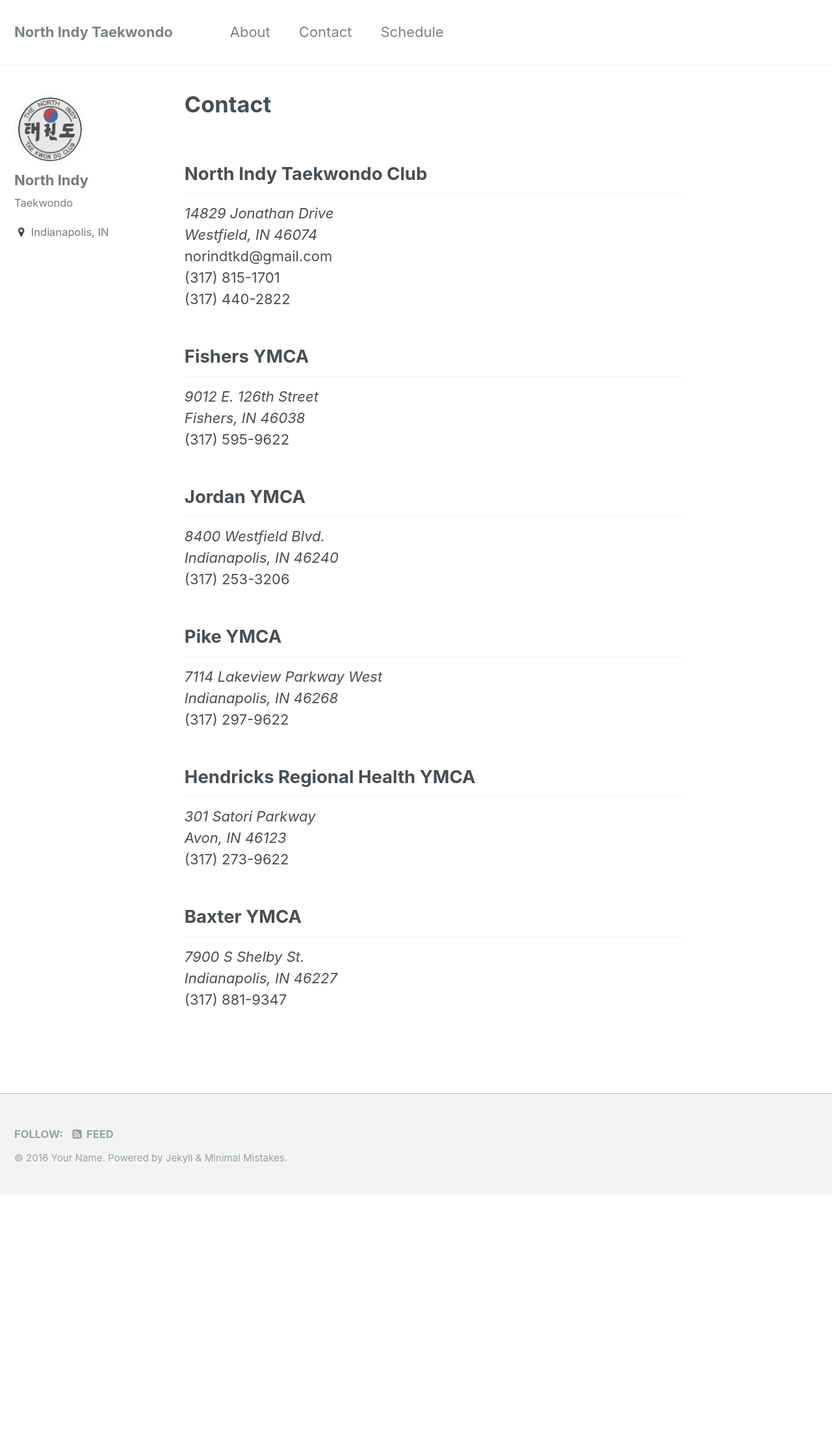
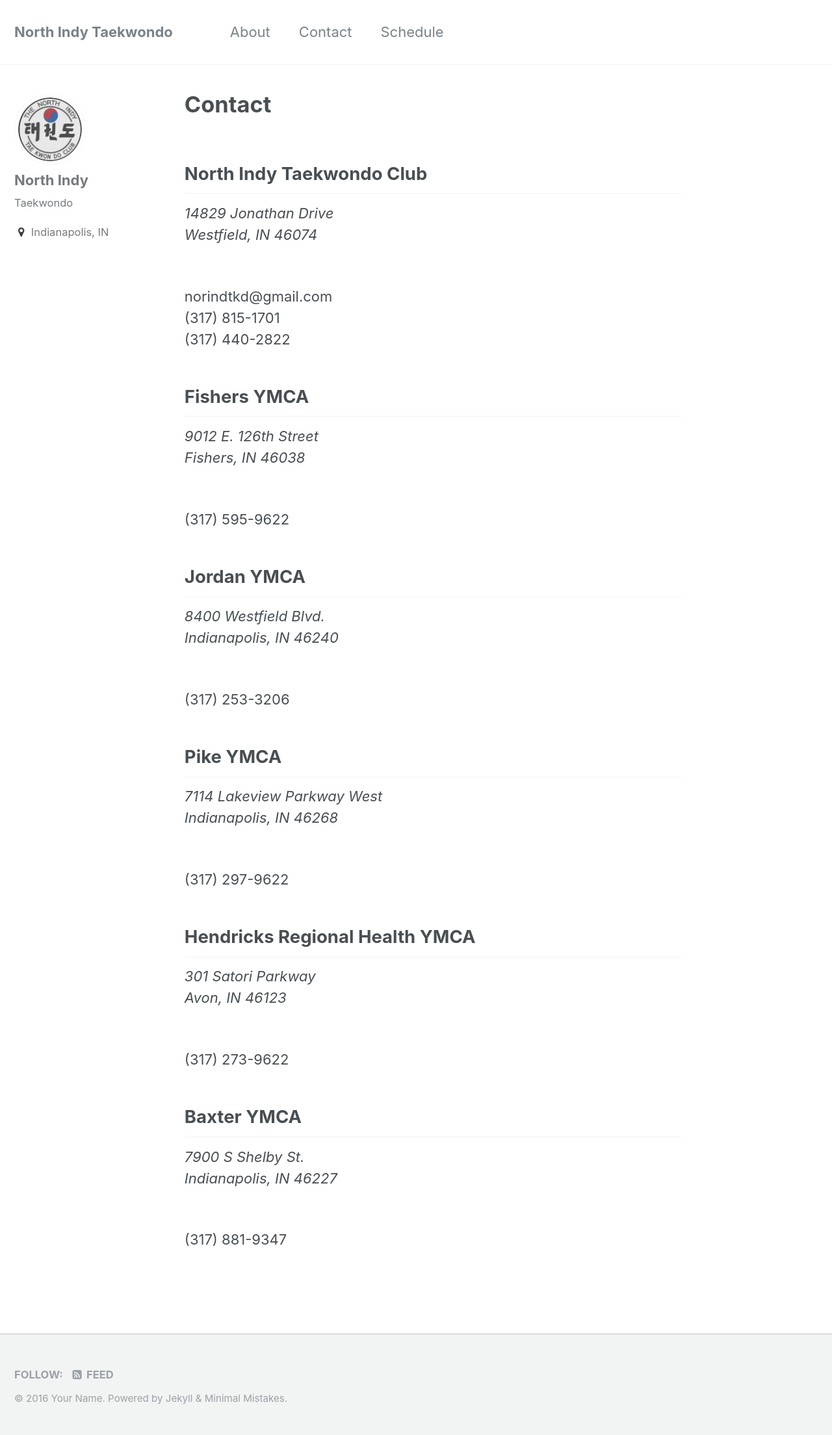
Before and after one commit to matthewjones/nitkdsample, a Jekyll site: the page built from _pages/contact.md, in a window 1280 px wide. Shown: the whole page at 65% size. Built offline with Jekyll 4.4.1, drawn with Linux system fonts in a browser that asks for light colours; before the commit the page ends 1838 px from its top, so only the background shows below that.

Commit message:
Update contact.md

```diff
--- a/_pages/contact.md
+++ b/_pages/contact.md
@@ -10,6 +10,7 @@
 14829 Jonathan Drive<br>
 Westfield, IN 46074
 </address>
+<br>
 
 
 norindtkd@gmail.com<br>
@@ -22,6 +23,7 @@
 9012 E. 126th Street<br>
 Fishers, IN 46038
 </address>
+<br>
 
 
 (317) 595-9622
@@ -32,6 +34,7 @@
 8400 Westfield Blvd.<br>
 Indianapolis, IN 46240
 </address>
+<br>
 
 
 (317) 253-3206
@@ -41,7 +44,7 @@
 <address>
 7114 Lakeview Parkway West<br>
 Indianapolis, IN 46268
-</address>
+</address><br>
 
 
 (317) 297-9622
@@ -52,6 +55,7 @@
 301 Satori Parkway<br>
 Avon, IN 46123
 </address>
+<br>
 
 
 (317) 273-9622
@@ -62,6 +66,7 @@
 7900 S Shelby St.<br>
 Indianapolis, IN 46227
 </address>
+<br>
 
 
 (317) 881-9347
```
